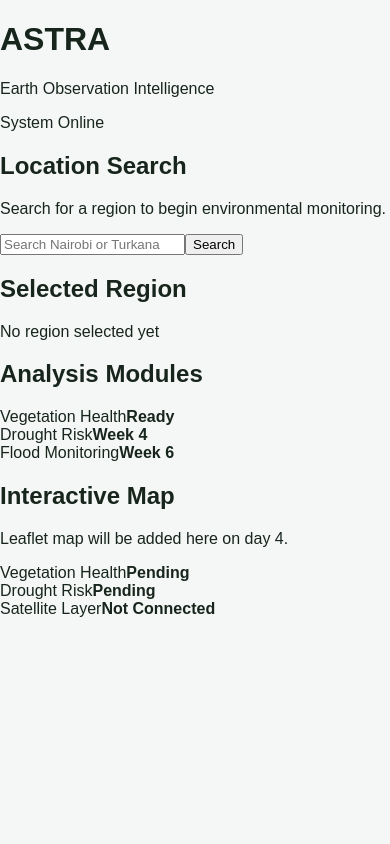
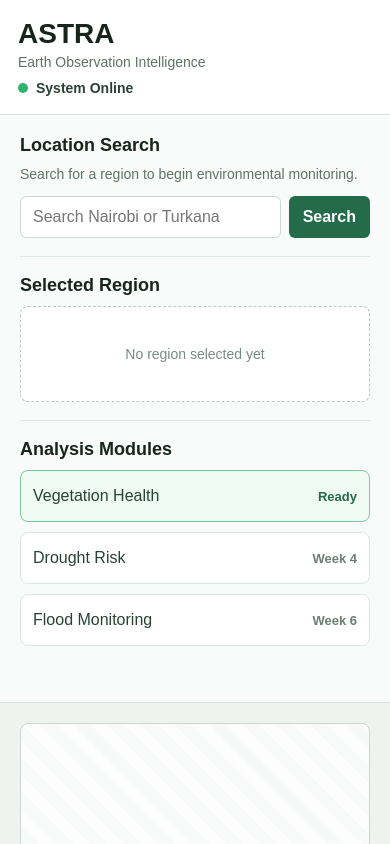
Before and after one commit to Frankrazy/ASTRA, a React app in the folder frontend/: page / in a window 390 px wide. Shown: the top 844 px of the page. Built offline with nearby package versions, Linux system fonts and the light colour scheme; the HTML template or start-up script is replaced by a standard one.

Commit message:
Refactor CSS styles for improved layout and responsiveness

```diff
--- a/frontend/src/App.css
+++ b/frontend/src/App.css
@@ -5,71 +5,282 @@
 body {
   margin: 0;
   font-family: Arial, Helvetica, sans-serif;
-  background: #f4f7f5;
+  background: #eef3f0;
   color: #17251d;
 }
 
-.app{
-  min-height: 100vh;
+button,
+input {
+font: inherit;
 }
 
-.app-header {
-  padding: 24px 48px;
-  background: #ffffff;
-  border-bottom: 1px solid #dfe7e2;
+.app-shell {
+  min-height: 100vh;
+  display: flex;
+  flex-direction: column;
 }
 
-app-header h1{
+.topbar {
+  height: 76px;
+  padding: 0 28px;
+  background: #ffffff;
+  border-bottom: 1px solid #d7e2dc;
+  display: flex;
+  align-items: center;
+  justify-content: space-between;
+}
+
+.topbar h1 {
   margin: 0;
-  font-size: 32px;
+  font-size: 28px;
   letter-spacing: 0;
 }
 
-app-header p{
-  margin: 0;
-  color: #5d6f66;
+.topbar p{
+  margin: 4px 0 0;
+  color: #607267;
+  font-size: 14px;
 }
 
-.hero{
-  min-height: calc(100vh - 98px);
+.system-status {
   display: flex;
   align-items: center;
-  padding: 48px;
+  gap: 8px;
+  color: #294236;
+  font-size: 14px;
+  font-weight: 700;
 }
 
-.hero-content{
-  max-width: 720px;
-}
-
-.hero-content h2{
-  font-size: 48px;
-  margin: 0;
-  line-height: 1.1;
-  letter-spacing: 0;
-}
-
-hero-content p{
-  margin: 20px 0;
-  font-size: 18px;
-  line-height: 1.6;
-  color: #4b5d54;
-}
-
-.status-panel{
-  display: inline-flex;
-  align-items: center;
-  gap: 10px;
-  margin-top: 16px;
-  padding: 14px 18px;
-  background: #ffffff;
-  border: 1px solid #dfe7e2;
-  border-radius: 8px;
-  color: #294236;
-}
-
-.status-dot{
+.status-dot {
   width: 10px;
   height: 10px;
   background: #2fb36d;
   border-radius: 50%;
 }
+
+.workspace {
+  flex: 1;
+  display: grid;
+  grid-template-columns: 360px 1fr;
+  min-height: calc(100vh - 76px);
+}
+
+.sidebar {
+  background: #f8fbf9;
+  border-right: 1px solid #d7e2dc;
+  padding: 20px;
+  overflow-y: auto;
+}
+
+.panel{
+  margin-bottom: 18px;
+  padding-bottom: 18px;
+  border-bottom: 1px solid #dfe7e2;
+}
+
+.panel:last-child {
+ border-bottom: 0;
+}
+
+.panel h2 {
+  margin: 0 0 10px;
+  font-size: 18px;
+  letter-spacing: 0;
+}
+
+.panel-text {
+  margin: 0 0 14px;
+  color: #607267;
+  font-size: 14px;
+}
+
+.search-box {
+  display: flex;
+  gap: 8px;
+}
+
+.search-box input {
+  min-width: 0;
+  flex: 1;
+  height: 42px;
+  border: 1px solid #cbd8d1;
+  border-radius: 6px;
+  padding: 0 12px;
+  outline: none;
+  background: #ffffff;
+}
+
+.search-box input:focus {
+  border-color: #2f7d57;
+}
+
+.search-box button {
+  height: 42px;
+  border: 0px;
+  border-radius: 6px;
+  padding: 0 14px;
+  background: #236b49;
+  color: #ffffff;
+  font-weight: 700;
+  cursor: pointer;
+}
+
+.search-box button:hover {
+  background: #1d5a3d;
+}
+
+.region-card {
+  min-height: 96px;
+  border: 1px dashed #b9c8c0;
+  border-radius: 8px;
+  background: #ffffff;
+  display: flex;
+  align-items: center;
+  justify-content: center;
+  padding: 16px;
+}
+
+.empty-state {
+  color: #788a81;
+  font-size: 14px;
+}
+
+.module-list {
+  display: grid;
+  gap: 10px;
+}
+
+.module-item {
+  min-height: 52px;
+  border: 1px solid #dce6e0;
+  border-radius: 8px;
+  background: #ffffff;
+  padding: 12px;
+  display: flex;
+  align-items: center;
+  justify-content: space-between;
+  gap: 12px;
+}
+
+.module-item span {
+  color: #294236;
+}
+
+.module-item strong {
+  color: #6d7e75;
+  font-size: 13px;
+}
+
+.module-item.active {
+  border-color: #7cc89d;
+  background: #effaf3;
+}
+
+.module-item.active strong {
+  color: #236b49;
+}
+
+.map-area {
+  min-width: 0;
+  display: grid;
+  grid-template-rows: 1fr 92px;
+}
+
+.map-placeholder {
+  margin: 20px;
+  border: 1px solid #cbd8d1;
+  border-radius: 8px;
+  background:
+    linear-gradient(rgba(255, 255, 255, 0.82), rgba(255, 255, 255, 0.82)),
+    repeating-linear-gradient(
+      45deg,
+      #d7e2dc,
+      #d7e2dc 12px,
+      #eef3f0 12px,
+      #eef3f0 24px
+    );
+  display: flex;
+  align-items: center;
+  justify-content: center;
+  text-align: center;
+  color: #294236;
+}
+
+.map-placeholder h2 {
+  margin: 0 0 8px;
+  font-size: 28px;
+  letter-spacing: 0;
+}
+
+.map-placeholder p {
+  margin: 0;
+  color: #607267;
+}
+
+.insight-bar {
+  border-top: 1px solid #d7e2dc;
+  background: #ffffff;
+  display: grid;
+  grid-template-columns: repeat(3, 1fr);
+}
+
+.insight-bar div {
+  padding: 18px 24px;
+  border-right: 1px solid #d7e2dc;
+  display: flex;
+  flex-direction: column;
+  justify-content: center;
+}
+
+.insight-bar div:last-child {
+  border-right: 0;
+}
+
+.metric-label {
+  margin-bottom: 6px;
+  color: #607267;
+  font-size: 13px;
+}
+
+.insight-bar strong {
+  color: #17251d;
+  font-size: 18px;
+}
+
+@media (max-width: 860px) {
+  .topbar {
+    height:auto;
+    min-height: 76px;
+    align-items: flex-start;
+    flex-direction: column;
+    gap: 10px;
+    padding: 18px;
+  }
+
+  .workspace {
+    grid-template-columns: 1fr;
+  }
+
+  .sidebar {
+    border-right: 0;
+    border-bottom: 1px solid #d7e2dc;
+  }
+
+  .map-area {
+    min-height: 520px;
+    grid-template-rows: 1fr auto;
+  }
+
+  .insight-bar {
+    grid-template-columns: 1fr;
+  }
+
+  .insight-bar div {
+    border-right: 0;
+    border-bottom: 1px solid #d7e2dc;
+  }
+
+  .insight-bar div:last-child {
+    border-bottom: 0;
+  }
+}
```
